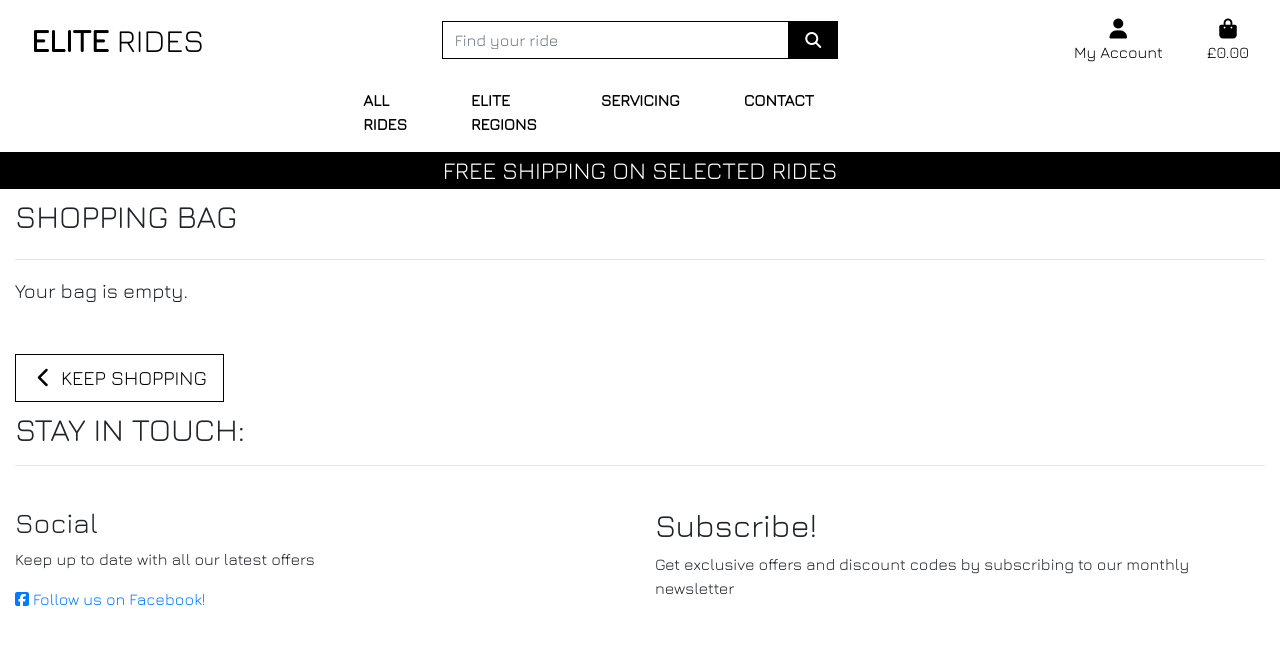
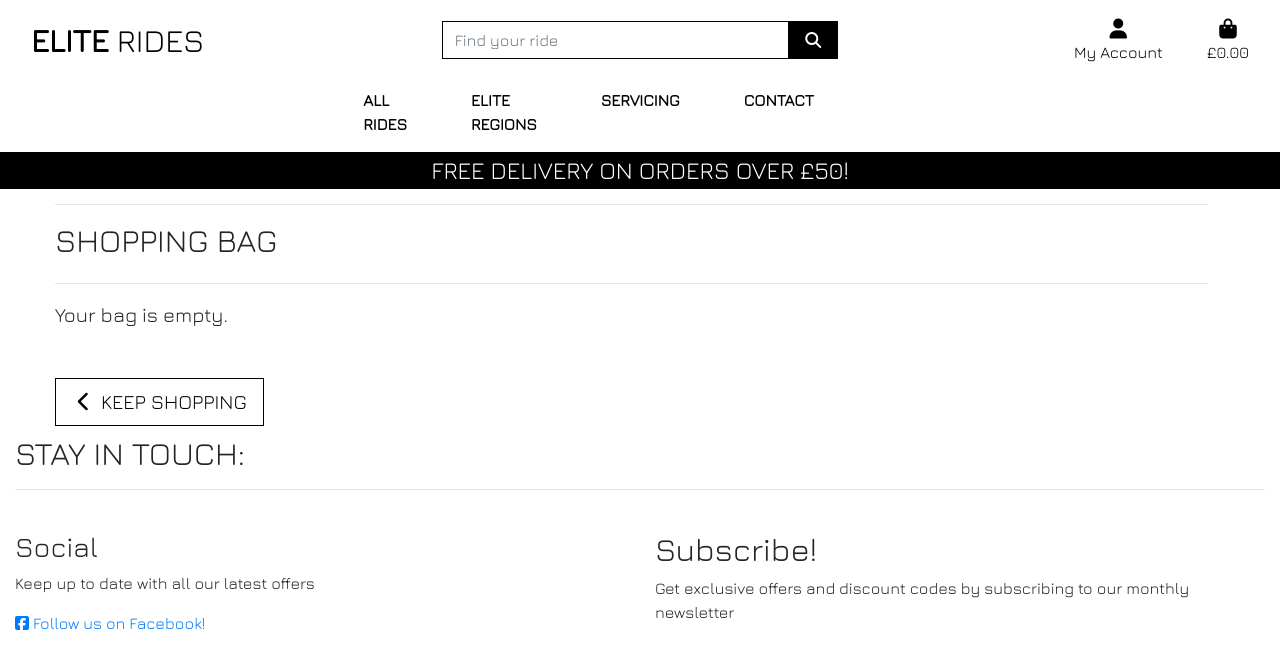
Before and after one commit to kslg/elite-rides, a Django app: page /bag/ in a window 1280 px wide. Shown: the top 666 px of the page. Run offline with Django 3.2, Linux system fonts and the light colour scheme; some libraries are stand-ins or nearby versions.

Commit message:
updated shopping bag template

```diff
--- a/bag/contexts.py
+++ b/bag/contexts.py
@@ -1,11 +1,24 @@
 from decimal import Decimal
 from django.conf import settings
+from django.shortcuts import get_object_or_404
+from products.models import Product
 
 def bag_contents(request):
 
     bag_items = []
     total = 0
     product_count = 0
+    bag = request.session.get('bag', {})
+
+    for item_id, quantity in bag.items():
+        product = get_object_or_404(Product, pk=item_id)
+        total += quantity * product.price
+        product_count += quantity
+        bag_items.append({
+            'item_id': item_id,
+            'quantity': quantity,
+            'product': product,
+        })
 
     if total < settings.FREE_DELIVERY_THRESHOLD:
         delivery = total * Decimal(settings.STANDARD_DELIVERY_PERCENTAGE / 100)
--- a/bag/templates/bag/bag.html
+++ b/bag/templates/bag/bag.html
@@ -11,7 +11,7 @@
 
 {% block content %}
     <div class="overlay"></div>
-    <div class="container mb-2">
+    <div class="container mb-2 mt-4 bag-table mx-4">
         <div class="row">
             <div class="col">
                 <hr>
@@ -23,7 +23,68 @@
         <div class="row">
             <div class="col">
                 {% if bag_items %}
-                    <div class="table-responsive rounded"></div>
+                    <div class="table-responsive rounded">
+                        <table class="table table-sm table-borderless">
+                            <thead class="text-black">
+                                <tr>
+                                    <th scope="col">Product Info</th>
+                                    <th scope="col"></th>
+                                    <th scope="col">Price</th>
+                                    <th scope="col">Qty</th>
+                                    <th scope="col">Subtotal</th>
+                                </tr>
+                            </thead>
+
+                            {% for item in bag_items %}
+                                <tr>
+                                    <td class="p-3 w-25">
+                                        <img class="img-fluid rounded" src="{{ item.product.image.url }}">
+                                    </td>
+                                    <td class="py-3">
+                                        <p class="my-0"><strong>{{ item.product.name }}</strong></p>
+                                        <p class="my-0 small text-muted">SKU: {{ item.product.sku|upper }}</p>
+                                    </td>
+                                    <td class="py-3">
+                                        <p class="my-0">£{{ item.product.price }}</p>
+                                    </td>
+                                    <td class="py-3 w-25">
+                                        <p class="my-0">{{ item.quantity }}</p>
+                                    </td>
+                                    <td class="py-3">
+                                        <p class="my-0">£{{ item.product.price }}</p>
+                                    </td>
+                                </tr>
+                            {% endfor %}
+                            <tr>
+                                <td colspan="5" class="pt-5 text-right mx-4">
+                                    <h6><strong>Bag Total: £{{ total|floatformat:2 }}</strong></h6>
+                                    <h6>Delivery: £{{ delivery|floatformat:2 }}</h6>
+                                    <h4 class="mt-4"><strong>Grand Total: £{{ grand_total|floatformat:2 }}</strong></h4>
+                                    {% if free_delivery_delta > 0 %}
+                                        <p class="mb-1 text-danger">
+                                            You could get free delivery by spending just <strong>£{{ free_delivery_delta }}</strong> more!
+                                        </p>
+                                    {% endif %}
+                                </td>
+                            </tr>
+                            <tr>
+                                <td colspan="5" class="text-right">
+                                    <a href="{% url 'products' %}" class="btn btn-outline-black rounded-0 btn-lg">
+                                        <span class="icon">
+                                            <i class="fas fa-chevron-left"></i>
+                                        </span>
+                                        <span class="text-uppercase">Keep Shopping</span>
+                                    </a>
+                                    <a href="" class="btn btn-black rounded-0 btn-lg">
+                                        <span class="text-uppercase">Secure Checkout</span>
+                                        <span class="icon">
+                                            <i class="fas fa-lock"></i>
+                                        </span>
+                                    </a>
+                                </td>
+                            </tr>
+                        </table>
+                    </div>
                 {% else %}
                     <p class="lead mb-5">Your bag is empty.</p>
                     <a href="{% url 'products' %}" class="btn btn-outline-black rounded-0 btn-lg">
--- a/bag/views.py
+++ b/bag/views.py
@@ -22,5 +22,4 @@ def add_to_bag(request, item_id):
         bag[item_id] = quantity
 
     request.session['bag'] = bag
-    print(request.session['bag'])
     return redirect(redirect_url)
--- a/elite_rides/settings.py
+++ b/elite_rides/settings.py
@@ -159,7 +159,7 @@ STATICFILES_DIRS = (os.path.join(BASE_DIR, 'static'),)
 MEDIA_URL = '/media/'
 MEDIA_ROOT = os.path.join(BASE_DIR, 'media')
 
-FREE_DELIVERY_THRESHOLD = 90000
+FREE_DELIVERY_THRESHOLD = 50
 STANDARD_DELIVERY_PERCENTAGE = 10
 
 # Default primary key field type
--- a/static/css/base.css
+++ b/static/css/base.css
@@ -120,6 +120,13 @@ a.category-badge > span.badge:hover {
     cursor: pointer;
 }
 
+/* -------------------------------- Shopping Bag */
+
+.bag-table {
+    margin-left: 2.5rem!important;
+    padding-right: 7rem;
+}
+
 /* -------------------------------- Media Queries */
 
 /* Slightly larger container on xl screens */
--- a/templates/base.html
+++ b/templates/base.html
@@ -103,7 +103,7 @@
         </div>
         <div id="delivery-banner" class="row text-center">
             <div class="col bg-black text-white">
-                <h4 class="logo-font my-1">Free shipping on selected rides</h4>
+                <h4 class="logo-font my-1">Free delivery on orders over £{{ free_delivery_threshold }}!</h4>
             </div>
         </div>
     </header>
```
